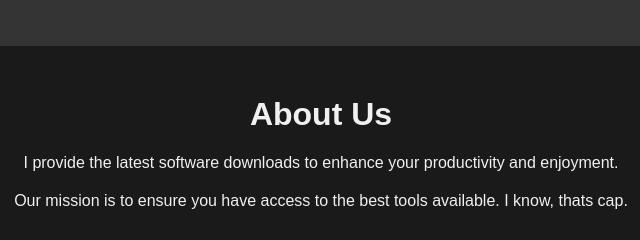
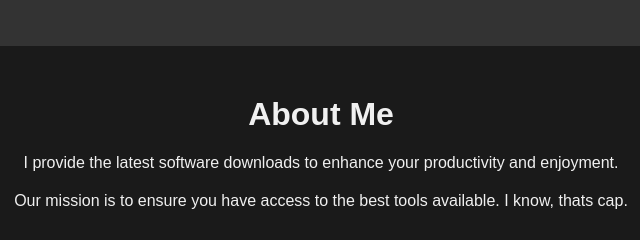
Before and after one commit to aidentallen/aidentallen.github.io, a plain HTML site: page about.html in a window 1280 px wide. Shown: the full height of the page, 319-959 px from the left. Drawn offline with Linux system fonts and the light colour scheme.

Commit message:
rewritten index.html, about.html and downloads.html and fixed some problems AGAIN!

```diff
--- a/about.html
+++ b/about.html
@@ -3,7 +3,7 @@
 <head>
     <meta charset="UTF-8">
     <meta name="viewport" content="width=device-width, initial-scale=1.0">
-    <title>About Us</title>
+    <title>About Me</title>
     <style>
         body {
             font-family: Arial, sans-serif;
@@ -53,7 +53,7 @@
         </ul>
     </nav>
 
-    <h1>About Us</h1>
+    <h1>About Me</h1>
     <p>I provide the latest software downloads to enhance your productivity and enjoyment.</p>
     <p>Our mission is to ensure you have access to the best tools available. I know, thats cap.</p>
 </body>
```
